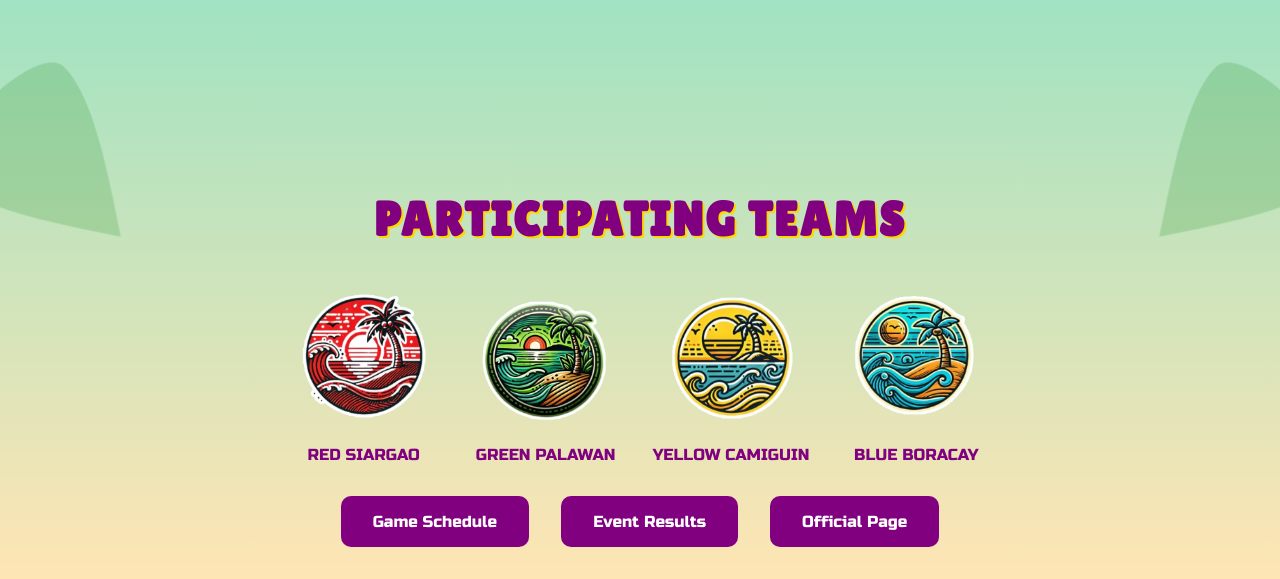
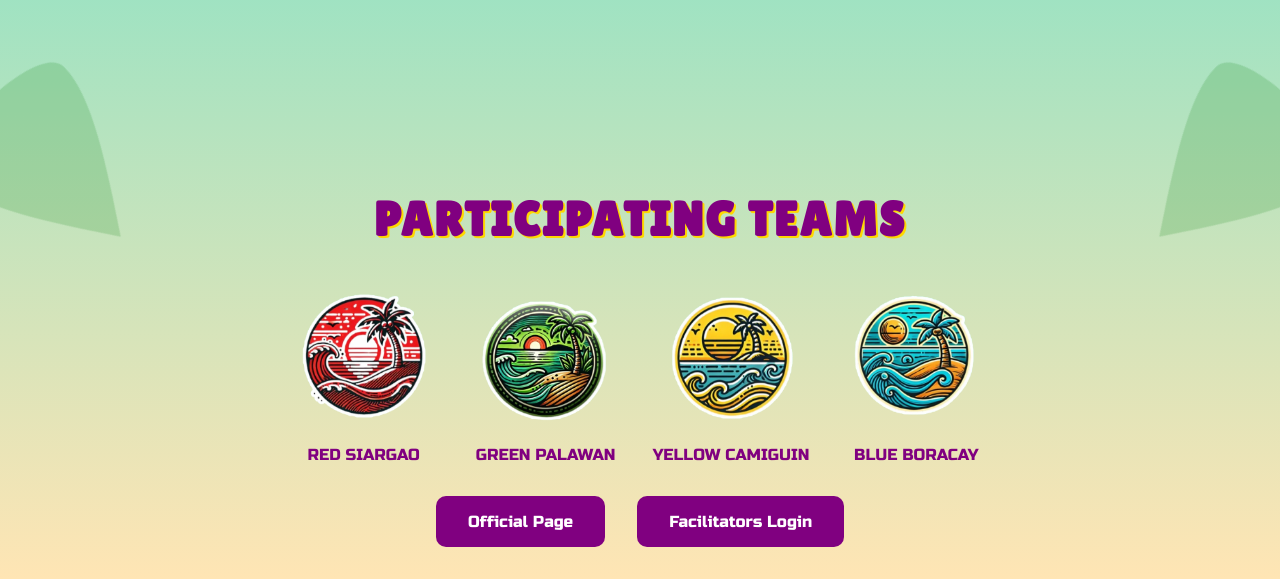
Before and after one commit to Kudoosh27/TINUBDAN2025, a plain HTML site: page index.html in a window 1280 px wide. Shown: the part 584-1163 px from the top of the page. Drawn offline with Linux system fonts and the light colour scheme.

Commit message:
Update index.html

```diff
--- a/index.html
+++ b/index.html
@@ -244,9 +244,8 @@
         </div>
 
         <div class="quick-links">
-            <a href="game-schedule.html" class="quick-link">Game Schedule</a>
-            <a href="event-result.html" class="quick-link">Event Results</a>
             <a href="tinubdan-official.html" class="quick-link">Official Page</a>
+            <a href="login.html" class="quick-link">Facilitators Login</a>
         </div>
     </div>
 </body>
```
